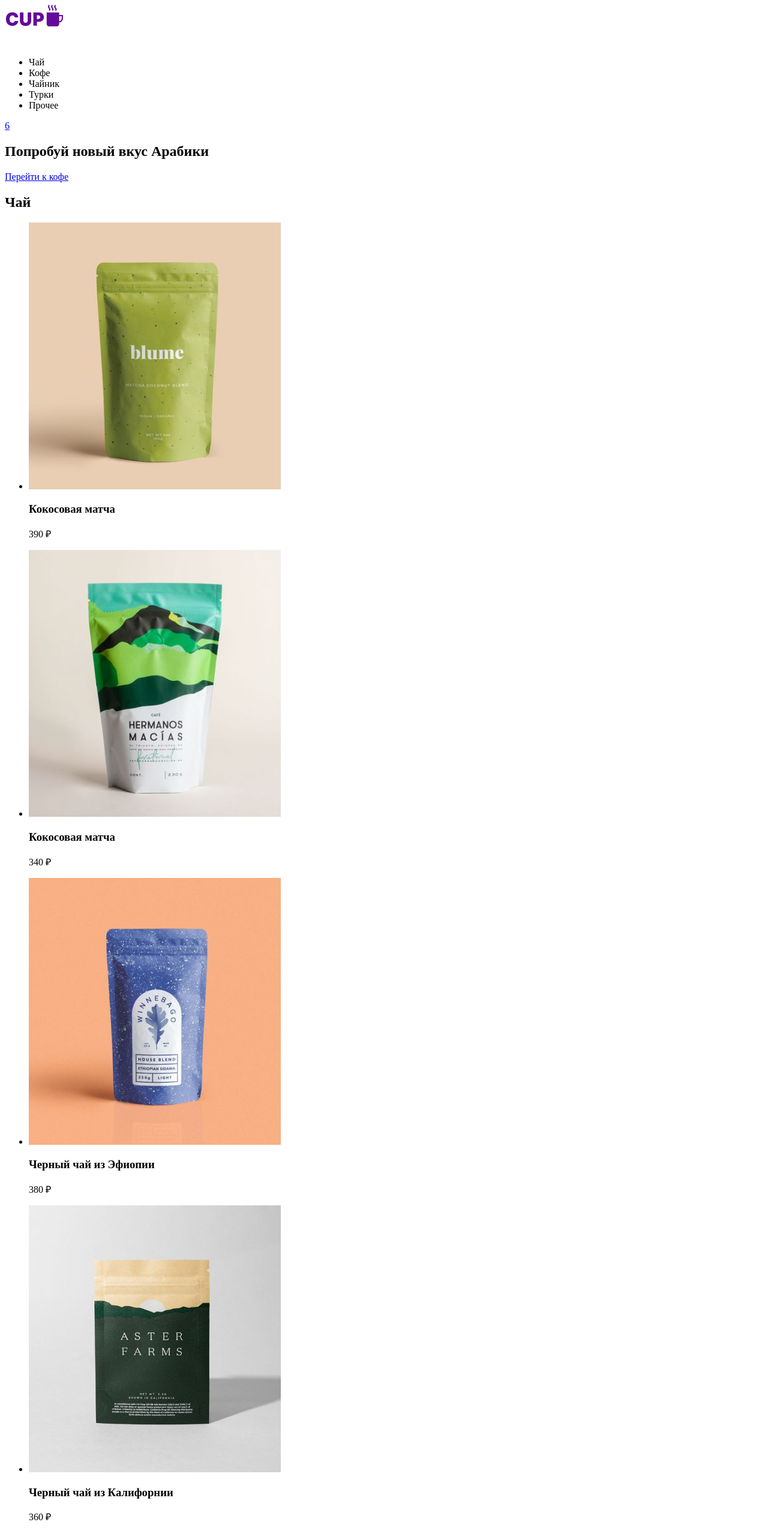
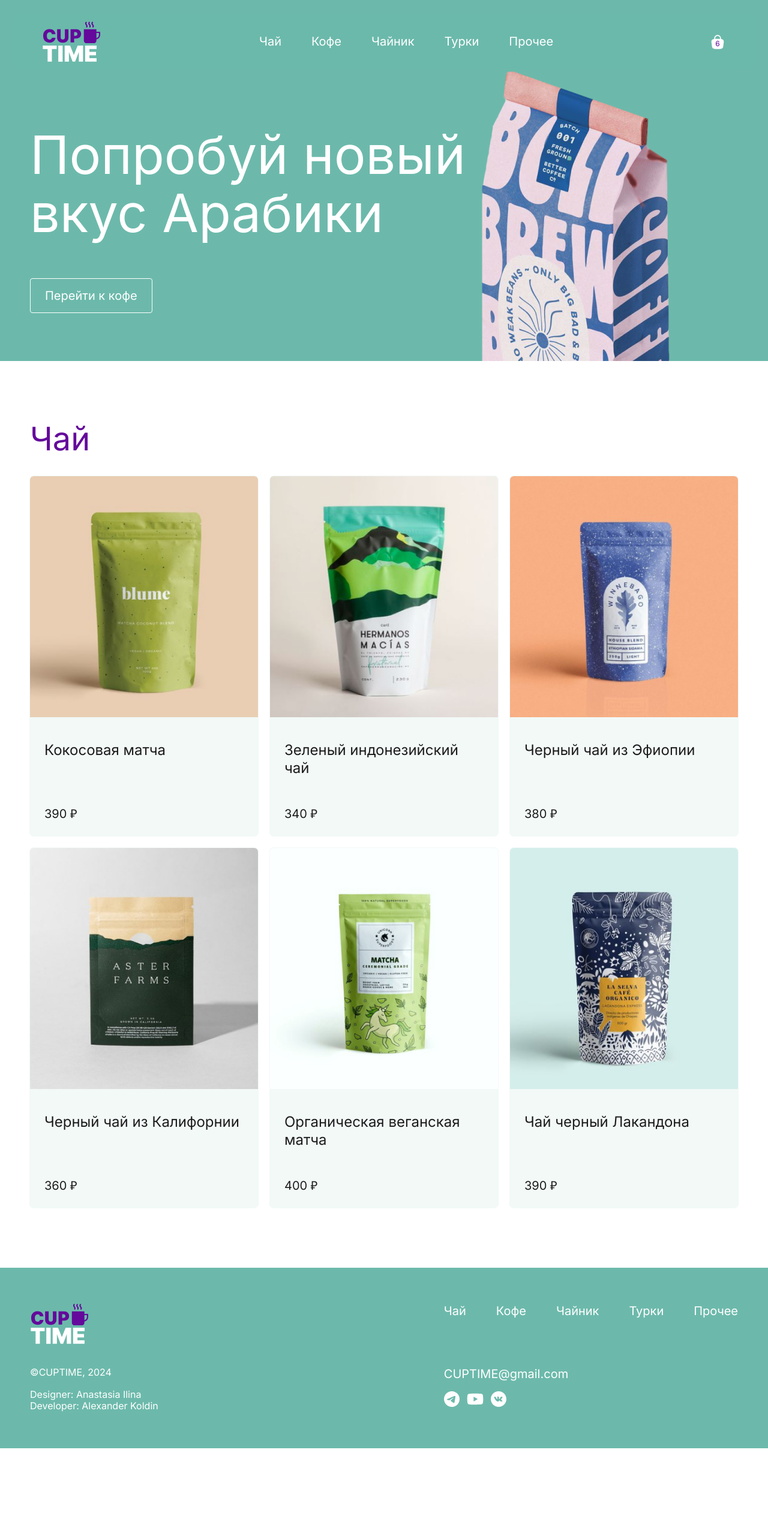
Before and after one commit to AlexanderKoldin/cup-time-dev, a plain HTML site: page index.html in a window 1280 px wide. Shown: the top 2553 px of the page at 60% size. After the commit the page ends 2415 px from the top, so only its background shows below. Drawn offline with Linux system fonts and the light colour scheme.

Commit message:
Cup Time - второй день

```diff
--- /dev/null
+++ b/CSS/style.css
@@ -0,0 +1,242 @@
+@font-face {
+	font-display: swap;
+	font-family: 'Inter';
+	font-style: normal;
+	font-weight: 400;
+	src: url('../fonts/inter.woff2') format('woff2');
+}
+
+html {
+	box-sizing: border-box;
+}
+
+*,
+*::before,
+*::after {
+	box-sizing: inherit;
+}
+
+body {
+	font-family: Inter, sans-serif;
+	/* background-color: #fff; */
+	font-size: 1.25rem;
+	line-height: 1.24;
+	color: #1d1c1d;
+}
+
+ul {
+	padding-left: 0;
+	margin-top: 0;
+	margin-bottom: 0;
+
+	list-style: none;
+}
+
+a {
+	text-decoration: none;
+	color: inherit;
+	cursor: pointer;
+}
+
+img {
+	max-width: 100%;
+	height: auto;
+}
+
+/* Start */
+
+.container {
+	max-width: 1400px;
+	margin: 0 auto;
+	padding-inline: 50px;
+}
+
+.header {
+	position: absolute;
+	width: 100%;
+
+	padding-inline: 24px;
+
+	top: 24px;
+	left: 50%;
+	transform: translateX(-50%);
+
+	color: #fff;
+}
+
+.header__container {
+	max-width: 1392px;
+	backdrop-filter: blur(60px);
+	background: rgba(108, 185, 171, 0.7);
+	border-radius: 6px;
+
+	padding: 12px 46px;
+
+	display: flex;
+	justify-content: space-between;
+	align-items: center;
+}
+
+.header__logo-link {
+	font-size: 0;
+}
+
+.header__menu {
+	display: flex;
+	align-items: center;
+	gap: 50px;
+}
+
+.header__cart-link {
+	width: 28px;
+	height: 28px;
+	color: #64099b;
+	font-size: 0.75rem;
+	background-image: url('../image/bag.svg');
+	background-position: center;
+	background-repeat: no-repeat;
+	text-align: center;
+	padding: 10px 4px 3px;
+}
+
+/* promo start */
+.promo {
+	background-color: #6cb9ab;
+	color: #fff;
+}
+.promo__container {
+	padding-top: 210px;
+	padding-bottom: 80px;
+	background-image: url('../image/Coffe-promo.png');
+	background-position: right 113px bottom 0;
+	background-repeat: no-repeat;
+}
+.promo__title {
+	font-weight: 400;
+	font-size: 5.5rem;
+	line-height: 1.1;
+
+	margin-top: 0;
+	margin-bottom: 60px;
+
+	max-width: 800px;
+}
+.promo__link {
+	display: inline-block;
+	border: 1px solid #fff;
+	border-radius: 4px;
+	padding: 16px 24px;
+}
+/* promo end */
+
+/* products start */
+.products {
+	padding-block: 100px;
+}
+.products__title {
+	font-weight: 400;
+	font-size: 3.375rem;
+	line-height: 1.1;
+	color: #64099b;
+
+	margin-top: 0;
+	margin-bottom: 32px;
+}
+.products__list {
+	display: grid;
+	grid-template-columns: repeat(3, 1fr);
+	gap: 20px;
+}
+
+.product {
+	font-size: 0;
+	background: #f2f9f7;
+
+	min-height: 600px;
+
+	color: #1d1c1d;
+
+	display: flex;
+	flex-direction: column;
+
+	outline: 1px solid #f2f9f7;
+	overflow: hidden;
+	border-radius: 6px;
+}
+.product__image {
+	width: 100%;
+}
+
+.product__content {
+	flex-grow: 1;
+	padding: 40px 24px 24px 24px;
+	display: flex;
+	flex-direction: column;
+}
+
+.product__title {
+	flex-grow: 1;
+	font-weight: 400;
+	font-size: 1.5rem;
+
+	margin-top: 0;
+	margin-bottom: 4px;
+
+	overflow: hidden;
+	text-overflow: ellipsis;
+	display: -webkit-box;
+	-webkit-line-clamp: 2;
+	-webkit-box-orient: vertical;
+}
+.product__price {
+	margin: 0;
+	font-size: 1.25rem;
+}
+/* products end */
+
+/* footer start */
+.footer {
+	background-color: #6cb9ab;
+	padding-block: 60px;
+	color: #fff;
+}
+.footer__container {
+	display: grid;
+	gap: 38px;
+	grid-template-columns: repeat(2, max-content);
+	justify-content: space-between;
+}
+.footer__logo-link {
+	font-size: 0;
+}
+
+.footer__menu {
+	display: flex;
+	align-items: center;
+	gap: 50px;
+}
+
+.footer__copyright {
+	margin-top: 0;
+	margin-bottom: 17px;
+
+	font-weight: 400;
+	font-size: 1rem;
+}
+.footer__developers {
+	font-size: 1rem;
+}
+
+.footer__contacts {
+	display: flex;
+	flex-direction: column;
+	gap: 16px;
+}
+
+.footer__social {
+	display: flex;
+	align-items: center;
+	gap: 12px;
+}
+
+/* footer end */
--- a/index.html
+++ b/index.html
@@ -5,11 +5,14 @@
   <meta charset="UTF-8">
   <meta name="viewport" content="width=device-width, initial-scale=1.0">
   <title>CUP TIME - время кофе</title>
+  <link rel="stylesheet" href="./CSS/normalize.css">
+  <link rel="stylesheet" href="./CSS/style.css">
+
 </head>
 
 <body>
   <header class="header">
-    <div class="container">
+    <div class="container header__container">
       <a class="header__logo-link">
         <img src="./image/logo.svg" alt="Cup Time логотип" class="header__logo">
       </a>
@@ -54,48 +57,60 @@
           <li class="products__item">
             <article class="product">
               <img src="./image/tea/photo-2.jpg" alt="Кокосовая матча" class="product__image">
+              <div class="product__content">
                 <h3 class="product__title">Кокосовая матча</h3>
                 <p class="product__price">390 ₽</p>
+              </div>
             </article>
           </li>
 
           <li class="products__item">
             <article class="product">
               <img src="./image/tea/photo-1.jpg" alt="Зеленый индонезийский чай" class="product__image">
-              <h3 class="product__title">Кокосовая матча</h3>
+              <div class="product__content">
+                <h3 class="product__title">Зеленый индонезийский чай</h3>
                 <p class="product__price">340 ₽</p>
+              </div>
             </article>
           </li>
 
           <li class="products__item">
             <article class="product">
               <img src="./image/tea/photo.jpg" alt="Черный чай из Эфиопии" class="product__image">
+              <div class="product__content">
                 <h3 class="product__title">Черный чай из Эфиопии</h3>
                 <p class="product__price">380 ₽</p>
+              </div>
             </article>
           </li>
 
           <li class="products__item">
             <article class="product">
               <img src="./image/tea/photo-5.jpg" alt="Черный чай из Калифорнии" class="product__image">
+              <div class="product__content">
                 <h3 class="product__title">Черный чай из Калифорнии</h3>
                 <p class="product__price">360 ₽</p>
+              </div>
             </article>
           </li>
 
           <li class="products__item">
             <article class="product">
               <img src="./image/tea/photo-4.jpg" alt="Органическая веганская матча" class="product__image">
-              <h3 class="product__title">Кокосовая матча</h3>
+              <div class="product__content">
+                <h3 class="product__title">Органическая веганская матча</h3>
                 <p class="product__price">400 ₽</p>
+              </div>
             </article>
           </li>
 
           <li class="products__item">
             <article class="product">
               <img src="./image/tea/photo-3.jpg" alt="Чай черный Лакандона" class="product__image">
+              <div class="product__content">
                 <h3 class="product__title">Чай черный Лакандона</h3>
                 <p class="product__price">390 ₽</p>
+              </div>
             </article>
           </li>
 
@@ -139,7 +154,7 @@
       </div>
 
       <div class="footer__contacts">
-        <a href="mailto:CUPTIME@gmail.com" class="footer__email"></a>
+        <a href="mailto:CUPTIME@gmail.com" class="footer__email">CUPTIME@gmail.com</a>
 
         <ul class="footer__social">
           <li class="footer__social-item">
```
Also changed, not shown: CSS/normalize.css (added), fonts/inter.woff2 (added). Lines whose indentation alone changed are shown as unchanged.
